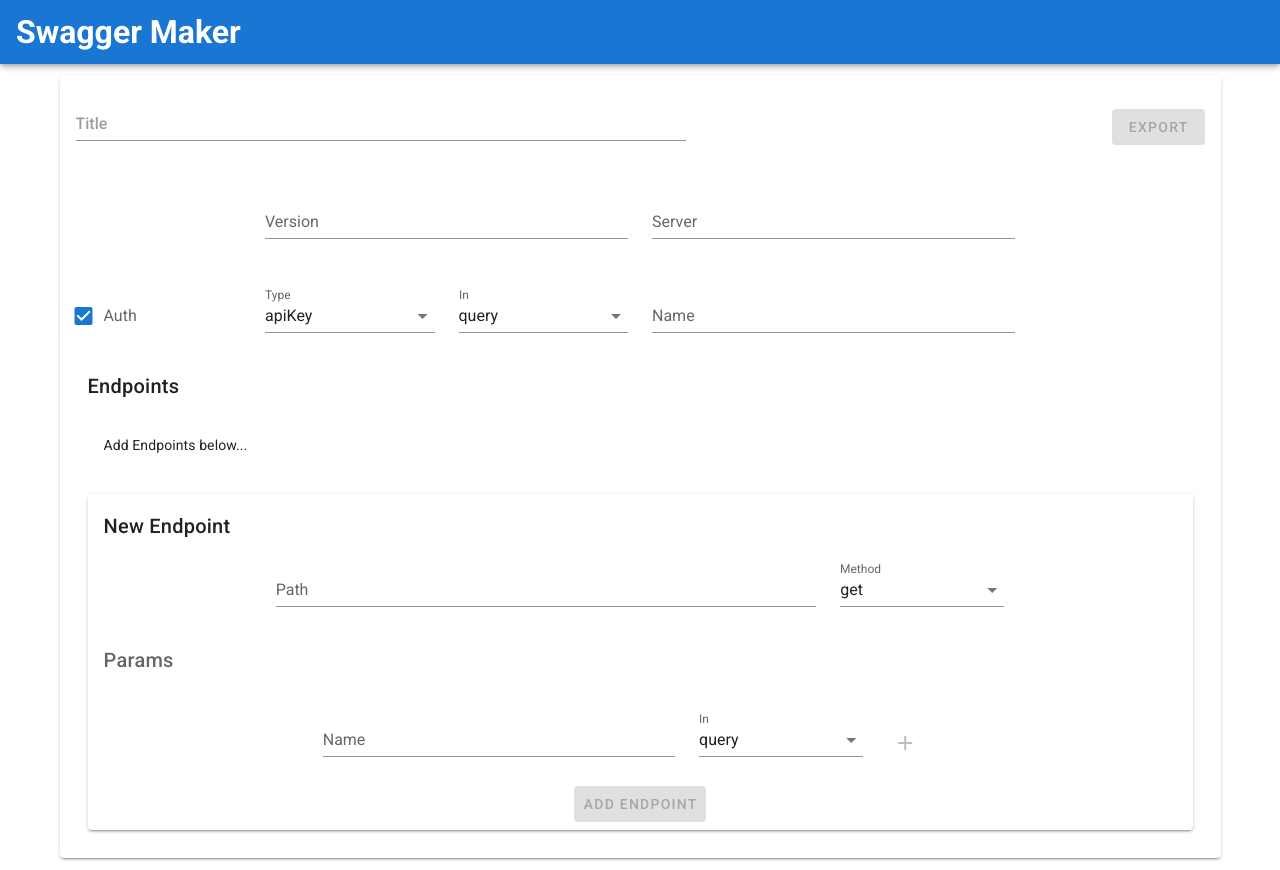
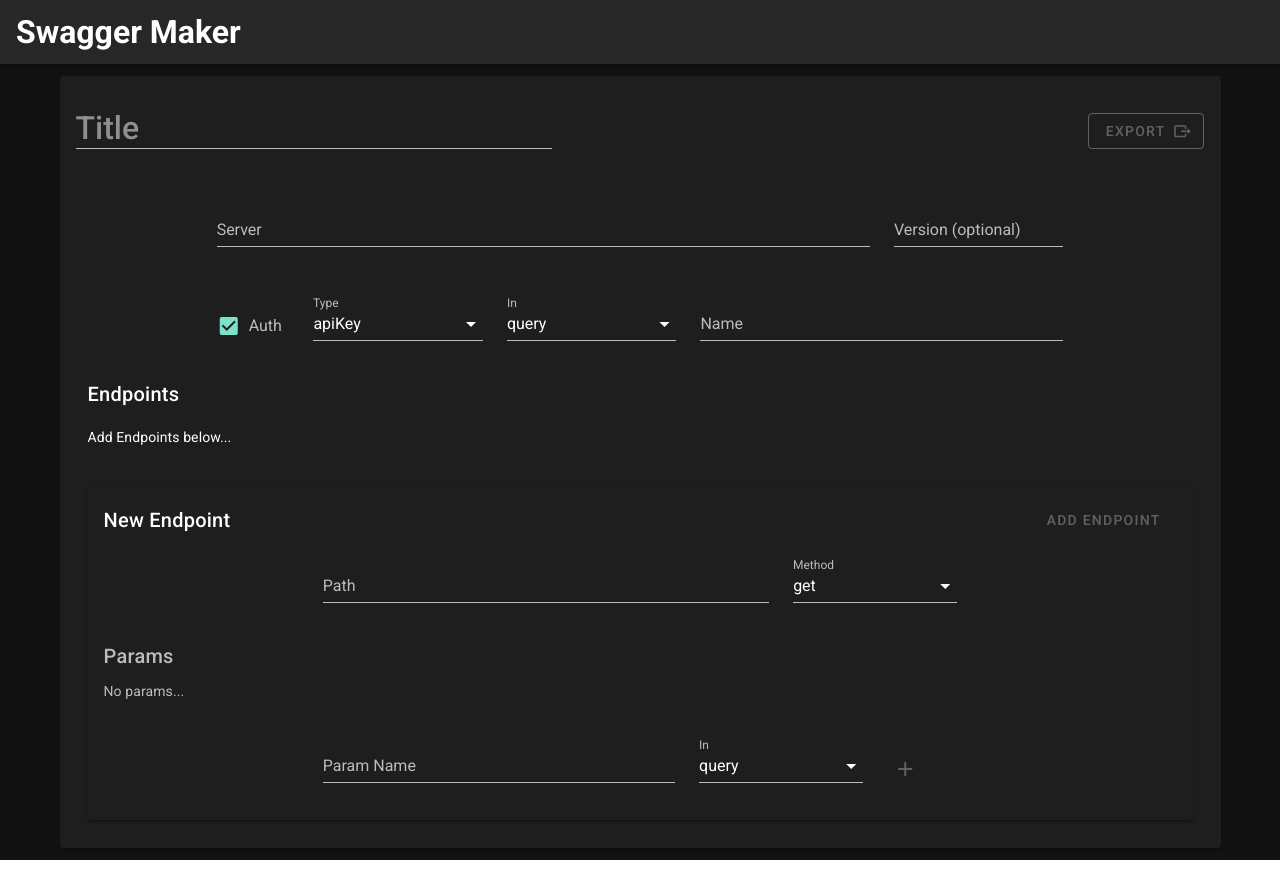
Before and after one commit to camronh/Airnode-Integration-Wizard, a Vue app: page / in a window 1280 px wide. Built offline with nearby package versions, Linux system fonts and the light colour scheme.

Commit message:
Tons of cleanup

```diff
--- a/public/index.html
+++ b/public/index.html
@@ -5,7 +5,7 @@
     <meta http-equiv="X-UA-Compatible" content="IE=edge">
     <meta name="viewport" content="width=device-width,initial-scale=1.0">
     <link rel="icon" href="<%= BASE_URL %>favicon.ico">
-    <title><%= htmlWebpackPlugin.options.title %></title>
+    <title>Swagger Maker</title>
     <link rel="stylesheet" href="https://fonts.googleapis.com/css?family=Roboto:100,300,400,500,700,900">
     <link rel="stylesheet" href="https://cdn.jsdelivr.net/npm/@mdi/font@latest/css/materialdesignicons.min.css">
   </head>
--- a/src/App.vue
+++ b/src/App.vue
@@ -1,16 +1,38 @@
 <template>
   <v-app>
-    <v-app-bar app color="primary" dark>
+    <v-app-bar app color="dark" dark>
       <div class="d-flex align-center">
         <h1>
           Swagger Maker
         </h1>
       </div>
+
+      <v-spacer></v-spacer>
+      <!-- <v-btn icon color="primary" @click="infoDialog = true">
+        <v-icon>
+          mdi-information-outline
+        </v-icon>
+      </v-btn> -->
     </v-app-bar>
 
     <v-main>
       <router-view />
     </v-main>
+    <v-dialog v-model="infoDialog">
+      <v-card>
+        <v-card-title>
+          Swagger Maker
+        </v-card-title>
+        <v-card-subtitle>
+          Generate Swagger/OpenAPI Specs quickly and easily from API Documents
+        </v-card-subtitle>
+        <v-card-text>
+          <v-divider></v-divider>
+
+          To get started, open up the
+        </v-card-text>
+      </v-card>
+    </v-dialog>
   </v-app>
 </template>
 
@@ -19,6 +41,7 @@
   name: "App",
 
   data: () => ({
+    infoDialog: false,
     //
   }),
 };
--- a/src/plugins/vuetify.js
+++ b/src/plugins/vuetify.js
@@ -1,7 +1,16 @@
-import Vue from 'vue';
-import Vuetify from 'vuetify/lib/framework';
+import Vue from "vue";
+import Vuetify from "vuetify/lib/framework";
 
 Vue.use(Vuetify);
 
 export default new Vuetify({
+  theme: {
+    dark: true,
+    themes: {
+      dark: {
+        primary: "#7CE3CB",
+        accent: "#7963B2",
+      },
+    },
+  },
 });
--- a/src/views/Home.vue
+++ b/src/views/Home.vue
@@ -6,30 +6,47 @@
           <v-text-field
             placeholder="Title"
             v-model="title"
+            class="titleField"
             :rules="required"
+            height="40px"
           ></v-text-field>
           <v-spacer></v-spacer>
-          <v-btn @click="exportOAS" :disabled="!valid || !endpoints.length">
+          <v-spacer></v-spacer>
+          <v-spacer></v-spacer>
+          <v-spacer></v-spacer>
+          <v-spacer></v-spacer>
+          <v-btn
+            @click="exportOAS"
+            outlined
+            color="primary"
+            :disabled="!valid || !endpoints.length"
+          >
             Export
+            <v-icon right>
+              mdi-export
+            </v-icon>
           </v-btn>
         </v-card-title>
         <v-container>
           <v-row align="center" justify="center">
-            <v-col cols="12" md="4">
-              <v-text-field v-model="version" label="Version"></v-text-field>
-            </v-col>
-
-            <v-col cols="12" md="4">
+            <v-col cols="12" md="7">
               <v-text-field
                 v-model="server"
+                placeholder="https://api.website.com/v2"
                 label="Server"
                 :rules="serverRules"
                 required
               ></v-text-field>
             </v-col>
+            <v-col cols="12" md="2">
+              <v-text-field
+                v-model="version"
+                label="Version (optional)"
+              ></v-text-field>
+            </v-col>
           </v-row>
-          <v-row>
-            <v-col cols="6" md="2">
+          <v-row align="center" justify="center">
+            <v-col cols="12" md="1">
               <v-checkbox label="Auth" v-model="hasAuth"> </v-checkbox>
             </v-col>
             <v-col cols="12" md="2">
@@ -65,28 +82,43 @@
             Endpoints
           </v-card-title>
           <v-card-text>
-            <v-list v-if="endpoints.length">
-              <v-list-item v-for="(endpoint, i) of endpoints" :key="i">
-                <v-list-item-content>
-                  <v-list-item-title v-text="endpoint.path"></v-list-item-title>
-                </v-list-item-content>
-                <v-list-item-icon>
-                  <v-icon @click="deleteEndpoint(i)" color="red">
-                    mdi-minus
-                  </v-icon>
-                </v-list-item-icon>
-              </v-list-item>
-            </v-list>
-            <v-card-text v-else disabled>
+            <v-chip-group
+              v-model="endpoints"
+              column
+              multiple
+              v-if="endpoints.length"
+            >
+              <v-chip
+                v-for="(endpoint, i) of endpoints"
+                :key="i"
+                close
+                outlined
+                large
+                label
+                @click:close="deleteEndpoint(i)"
+              >
+                {{ endpoint.path }} - {{ endpoint.method }}
+              </v-chip>
+            </v-chip-group>
+            <p v-else>
               Add Endpoints below...
-            </v-card-text>
+            </p>
             <br />
             <v-card>
               <v-card-title>
                 New Endpoint
+                <v-spacer></v-spacer>
+                <v-btn
+                  @click="addEndpoint"
+                  :disabled="!validEndpoint"
+                  text
+                  color="primary"
+                >
+                  Add Endpoint
+                </v-btn>
               </v-card-title>
               <v-row align="center" justify="center">
-                <v-col cols="12" md="6">
+                <v-col cols="12" md="5">
                   <v-text-field
                     v-model="ep.path"
                     label="Path"
@@ -107,24 +139,28 @@
                 <h2 class="text-h6 mb-2">
                   Params
                 </h2>
-
-                <v-chip-group v-model="ep.params" column multiple>
+                <template v-if="ep.params.length">
                   <v-chip
-                    outlined
                     v-for="(param, i) of ep.params"
                     :key="param.name"
                     close
+                    outlined
                     @click:close="deleteParam(i)"
                   >
                     {{ param.name }} - {{ param.in }}
                   </v-chip>
-                </v-chip-group>
+                </template>
+                <p v-else>
+                  No params...
+                </p>
               </v-card-text>
               <v-row align="center" justify="center">
                 <v-col cols="12" md="4">
                   <v-text-field
                     v-model="param.name"
-                    label="Name"
+                    label="Param Name"
+                    placeholder="ex. currency"
+                    @keypress.enter="addParam"
                   ></v-text-field>
                 </v-col>
                 <v-col cols="12" md="2">
@@ -136,23 +172,28 @@
                   ></v-select>
                 </v-col>
                 <v-col cols="12" md="1">
+                  <v-tooltip bottom>
+                    <template v-slot:activator="{ on, attrs }">
                       <v-btn
                         icon
                         @click="addParam"
-                    color="blue"
+                        color="primary"
                         :disabled="!param.name"
+                        v-bind="attrs"
+                        v-on="on"
                       >
                         <v-icon>
                           mdi-plus
                         </v-icon>
                       </v-btn>
+                    </template>
+                    <span>Add Param</span>
+                  </v-tooltip>
                 </v-col>
               </v-row>
               <v-card-actions>
                 <v-spacer></v-spacer>
-                <v-btn @click="addEndpoint" :disabled="!validEndpoint">
-                  Add Endpoint
-                </v-btn>
+
                 <v-spacer></v-spacer>
               </v-card-actions>
             </v-card>
@@ -166,12 +207,16 @@
           OAS
         </v-card-title>
         <v-card-text>
-          <v-textarea :value="oas" readonly auto-grow> </v-textarea>
+          <v-textarea :value="oas" readonly rows="20" autofocus no-resize>
+          </v-textarea>
         </v-card-text>
         <v-card-actions>
           <v-spacer></v-spacer>
-          <v-btn @click="downloadOAS">
+          <v-btn @click="downloadOAS" text color="primary" block>
             Download
+            <v-icon right>
+              mdi-download
+            </v-icon>
           </v-btn>
         </v-card-actions>
       </v-card>
@@ -260,7 +305,7 @@
           version,
         },
         servers: [{ url: server }],
-        paths: [],
+        paths: {},
       };
       for (let endpoint of endpoints) {
         let params = endpoint.params.map(param => {
@@ -298,7 +343,7 @@
           },
         };
 
-        oas.paths.push(path);
+        oas.paths[endpoint.path] = path[endpoint.path];
       }
 
       if (hasAuth) {
@@ -326,3 +371,9 @@
   },
 };
 </script>
+
+<style scoped>
+.titleField {
+  font-size: 1.6em;
+}
+</style>
```
Lines whose indentation alone changed are shown as unchanged.
